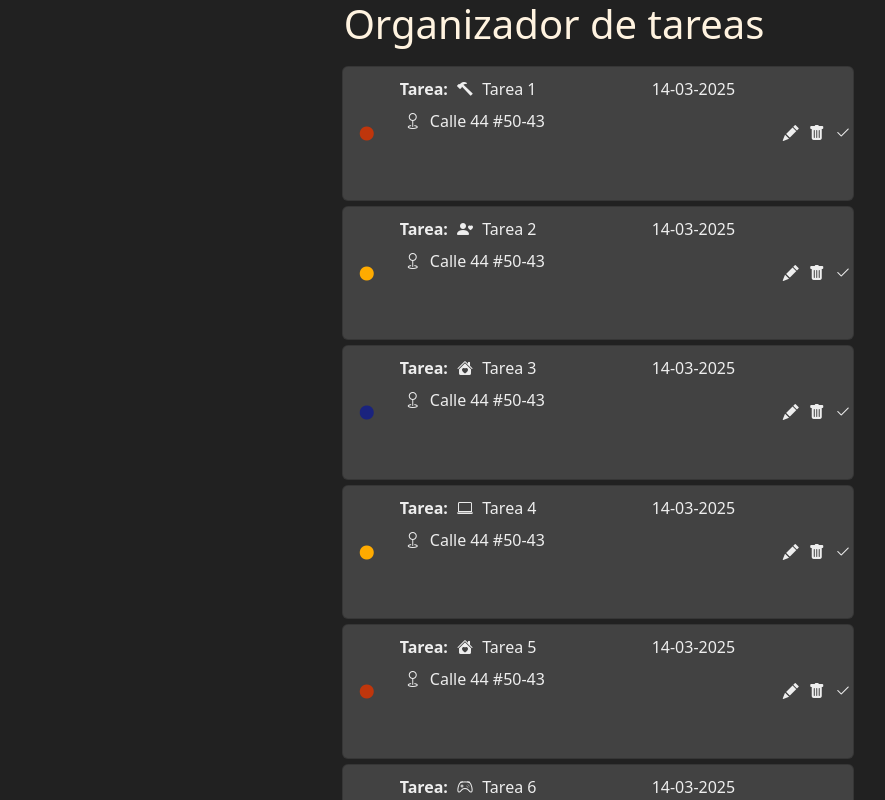
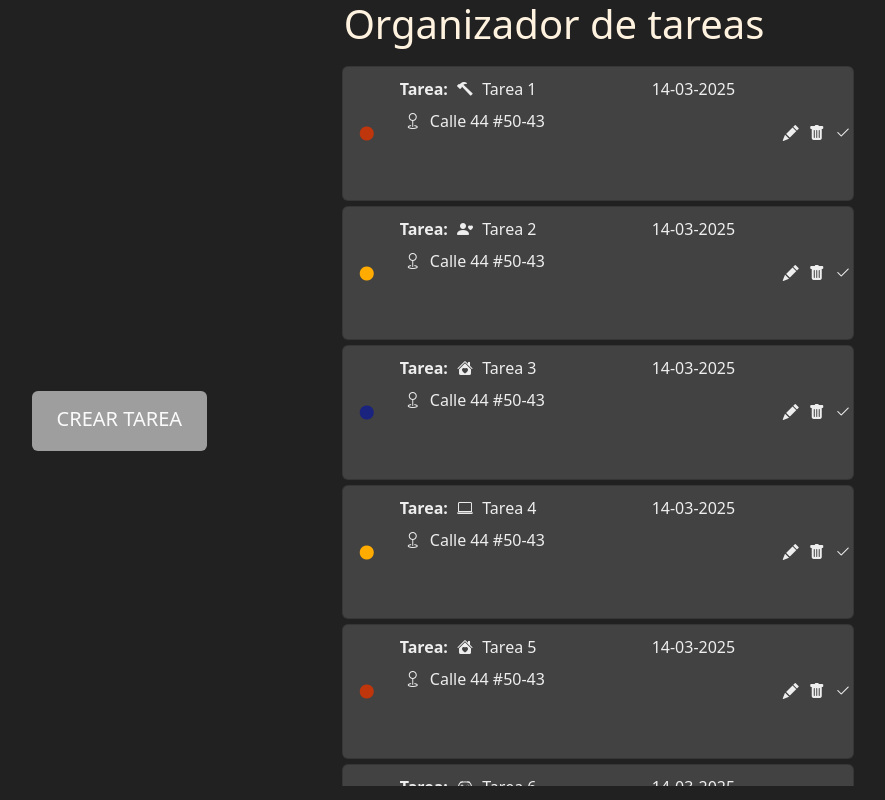
Before and after one commit to homerteo/prueba_25006, an Angular app: page / in a window 1280 px wide. Shown: the whole page, without its empty margins (86-971 px from the left). Built offline with nearby package versions, Linux system fonts and the light colour scheme.

Commit message:
se implementa la creación de tareas

```diff
--- a/public/layout/_buttons.scss
+++ b/public/layout/_buttons.scss
@@ -33,6 +33,13 @@
         font-size: 14px;
     }
 
+    &__lg {
+        height: 60px;
+        min-width: 120px;
+        font-size: 20px;
+        padding: 12px 24px 16px 24px;
+    }
+
     &__gris-oscuro {
         background-color: $clr-gris-500;
         color: $clr-gris-50;
--- a/src/app/components/card-tarea/card-tarea.component.ts
+++ b/src/app/components/card-tarea/card-tarea.component.ts
@@ -25,7 +25,7 @@ export class CardTareaComponent {
 
   private readonly funcionesGlobales = new FucionesGlobales();
   private readonly _tareasService = inject(TareasService);
-  private readonly modalService = inject(NgbModal);
+  private readonly _modalService = inject(NgbModal);
   _toastService = inject(ToastService);
 
   ngOnDestroy(): void {
@@ -72,7 +72,7 @@ export class CardTareaComponent {
   }
 
   abrirModalEliminar(index: number) {
-    const modalRef = this.modalService.open(ModalEliminarComponent);
+    const modalRef = this._modalService.open(ModalEliminarComponent);
     modalRef.result.then((result: boolean) => {
       if(result) {
         this._tareasService.eliminarTarea(index);
--- a/src/app/components/formulario-creacion/formulario-creacion.component.ts
+++ b/src/app/components/formulario-creacion/formulario-creacion.component.ts
@@ -96,6 +96,7 @@ export class FormularioCreacionComponent implements OnInit {
       return;
     }
     this._tareasService.crearTarea(obj);
+    this._activeModal.close();
     return;
   }
 
--- a/src/app/pages/todo-app/todo-app.component.html
+++ b/src/app/pages/todo-app/todo-app.component.html
@@ -1,11 +1,11 @@
 <div class="todo-container">
     <h1 class="text__clrorange50 text-center">Organizador de tareas</h1>
     <div class="row">
-        <div class="col-4">
-
+        <div class="col-4 d-flex justify-content-center align-items-center">
+            <button class="btn btn__gris-oscuro btn__lg" (click)="crearTarea()">CREAR TAREA</button>
         </div>
         <div class="col container-tareas">
-            @for (tarea of tareas; track $index) {
+            @for (tarea of tareasFiltradas; track $index) {
                 <app-card-tarea [tarea]="tarea" (refrescar)="tareaEliminada(dangerTpl)" (editar)="editarTarea(tarea)"></app-card-tarea>
             }
         </div>
--- a/src/app/pages/todo-app/todo-app.component.scss
+++ b/src/app/pages/todo-app/todo-app.component.scss
@@ -1,13 +1,11 @@
 .todo-container {
     width: 100%;
     height: 90vh;
-    display: flexf;
-    flex-direction: column;
-    align-items: center;
 }
 
 .container-tareas {
     overflow: auto;
-    width: 80vh;
+    height: 90vh;
     padding: 5px;
+    box-sizing: content-box;
 }
--- a/src/app/pages/todo-app/todo-app.component.ts
+++ b/src/app/pages/todo-app/todo-app.component.ts
@@ -1,5 +1,5 @@
 import { Component, inject, OnInit, TemplateRef } from '@angular/core';
-import { FormBuilder, FormGroup, ReactiveFormsModule, Validators } from '@angular/forms';
+import { FormsModule } from '@angular/forms';
 import { CardTareaComponent } from "../../components/card-tarea/card-tarea.component";
 import { Tarea } from '../../core/interfaces/tarea.interface';
 import { TareasService } from 'src/app/services/tareas/tareas.service';
@@ -12,17 +12,23 @@ import { FormularioCreacionComponent } from 'src/app/components/formulario-creac
   imports: [
     CardTareaComponent,
     ToastContainerComponent,
-    ReactiveFormsModule,
+    FormsModule,
   ],
   templateUrl: './todo-app.component.html',
   styleUrl: './todo-app.component.scss'
 })
 export class TodoAppComponent implements OnInit {
   tareas!: Tarea[];
+  tareasFiltradas!: Tarea[];
+  filtroDescripcion: string = '';
+
 
   private readonly _tareasService = inject(TareasService);
-  private readonly modalService = inject(NgbModal);
+  private readonly _modalService = inject(NgbModal);
   _toastService = inject(ToastService);
+
+  constructor() {
+  }
 
   ngOnInit(): void {
     this.consultarTareas();
@@ -31,6 +37,7 @@ export class TodoAppComponent implements OnInit {
   consultarTareas() {
     this._tareasService.obtenerListaTareas().subscribe(response => {
       this.tareas = response;
+      this.tareasFiltradas = response;
     });
   }
 
@@ -40,8 +47,21 @@ export class TodoAppComponent implements OnInit {
   }
 
   editarTarea(tarea: Tarea) {
-    const modalRef = this.modalService.open(FormularioCreacionComponent);
+    const modalRef = this._modalService.open(FormularioCreacionComponent);
     modalRef.componentInstance.esEditar = true;
     modalRef.componentInstance.tarea = tarea;
   }
+
+  filtrarDescripcion(event: any) {
+    console.log(event.target.value)
+    if(event.target.value = '') {
+      this.tareasFiltradas = this.tareas;
+    }
+    this.tareasFiltradas = this.tareas.filter(t => t.descripcion.includes(event.target.value));
+  }
+
+  crearTarea() {
+    const modalRef = this._modalService.open(FormularioCreacionComponent);
+    modalRef.componentInstance.esEditar = false;
+  }
 }
```
